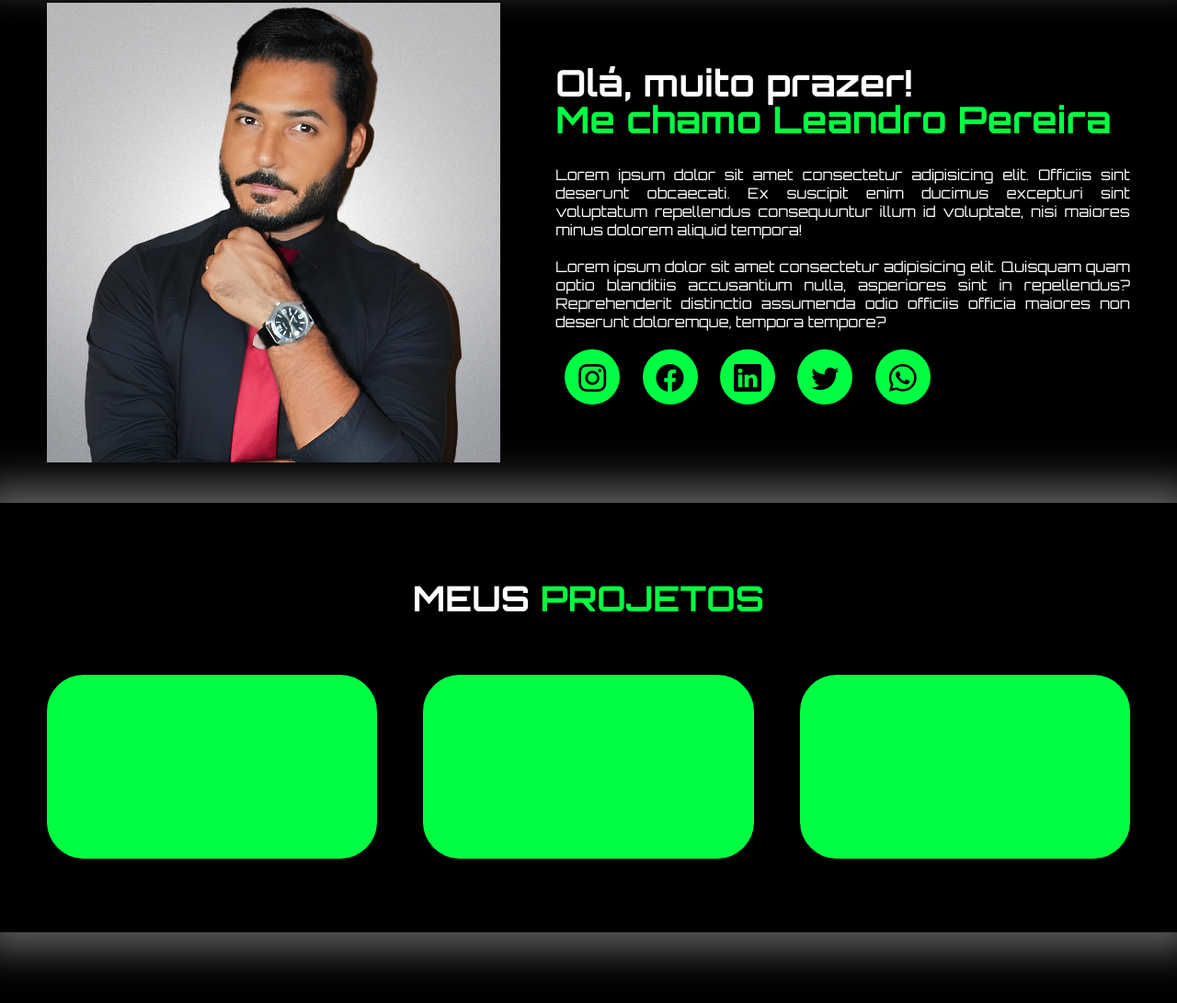
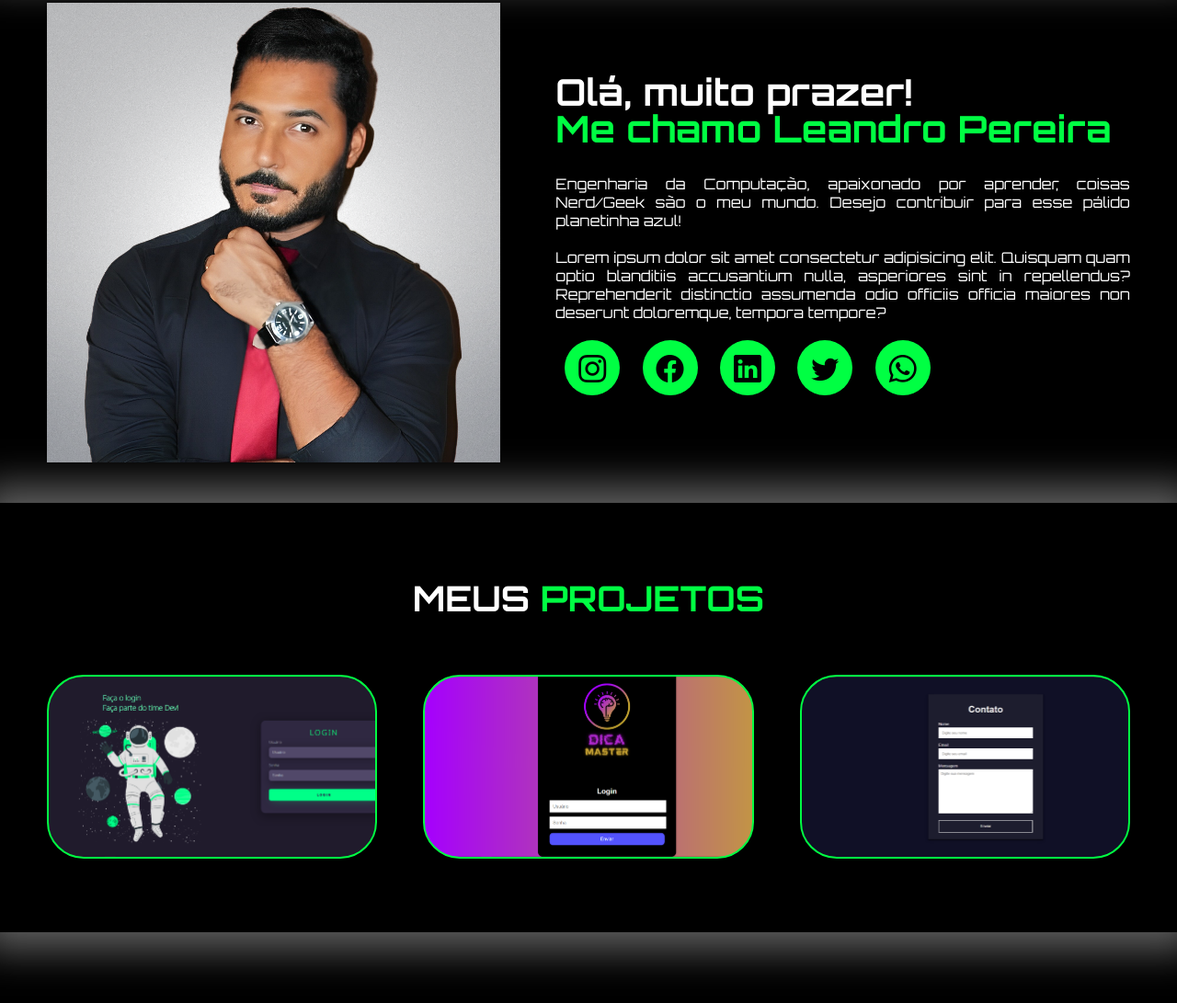
Before and after one commit to GitLeandroPereiraDaSilva/portifolio2, a plain HTML site: page index.html in a window 1280 px wide. Shown: the part 1230-2321 px from the top of the page at 92% size. Drawn offline with nearby package versions, Linux system fonts and the light colour scheme.

Commit message:
Editei o primeiro parágrafo sobre mim
Fiz uma pequena descrição sobre mim.

```diff
--- a/index.html
+++ b/index.html
@@ -96,7 +96,7 @@
                     <div class="txt-sobre-mim">
                         <h2>Olá, muito prazer! <span>Me chamo Leandro Pereira</span></h2>
 
-                        <p>Lorem ipsum dolor sit amet consectetur adipisicing elit. Officiis sint deserunt obcaecati. Ex suscipit enim ducimus excepturi sint voluptatum repellendus consequuntur illum id voluptate, nisi maiores minus dolorem aliquid tempora!</p>
+                        <p>Engenharia da Computação, apaixonado por aprender, coisas Nerd/Geek são o meu mundo. Desejo contribuir para esse pálido planetinha azul!</p>
 
                         <p>Lorem ipsum dolor sit amet consectetur adipisicing elit. Quisquam quam optio blanditiis accusantium nulla, asperiores sint in repellendus? Reprehenderit distinctio assumenda odio officiis officia maiores non deserunt doloremque, tempora tempore?</p>
 
@@ -116,15 +116,15 @@
             <div class="interface">
                 <h2 class="titulo">MEUS <span>PROJETOS</span></h2>
                 <div class="flex">
-                    <div class="img-port" style="background-image: url(Capturar-tela-de-login-2.PNG);">
+                    <div class="img-port" style="background-image: url(imagens/Capturar-tela-de-login-2.PNG);">
                         <div class="overlay">Tela de login 1</div>
                     </div>
 
-                    <div class="img-port" style="background-image: url(Capturar-tela-de-login-1.PNG);">
+                    <div class="img-port" style="background-image: url(imagens/Capturar-tela-de-login-1.PNG);">
                         <div class="overlay">Tela de login 2</div>
                     </div>
 
-                    <div class="img-port" style="background-image: url(Capturar-fomulário-pag-1.PNG);">
+                    <div class="img-port" style="background-image: url(imagens/Capturar-fomulário-pag-1.PNG);">
                         <div class="overlay">Formulário de Contato</div>
                     </div>
                 </div>
```
